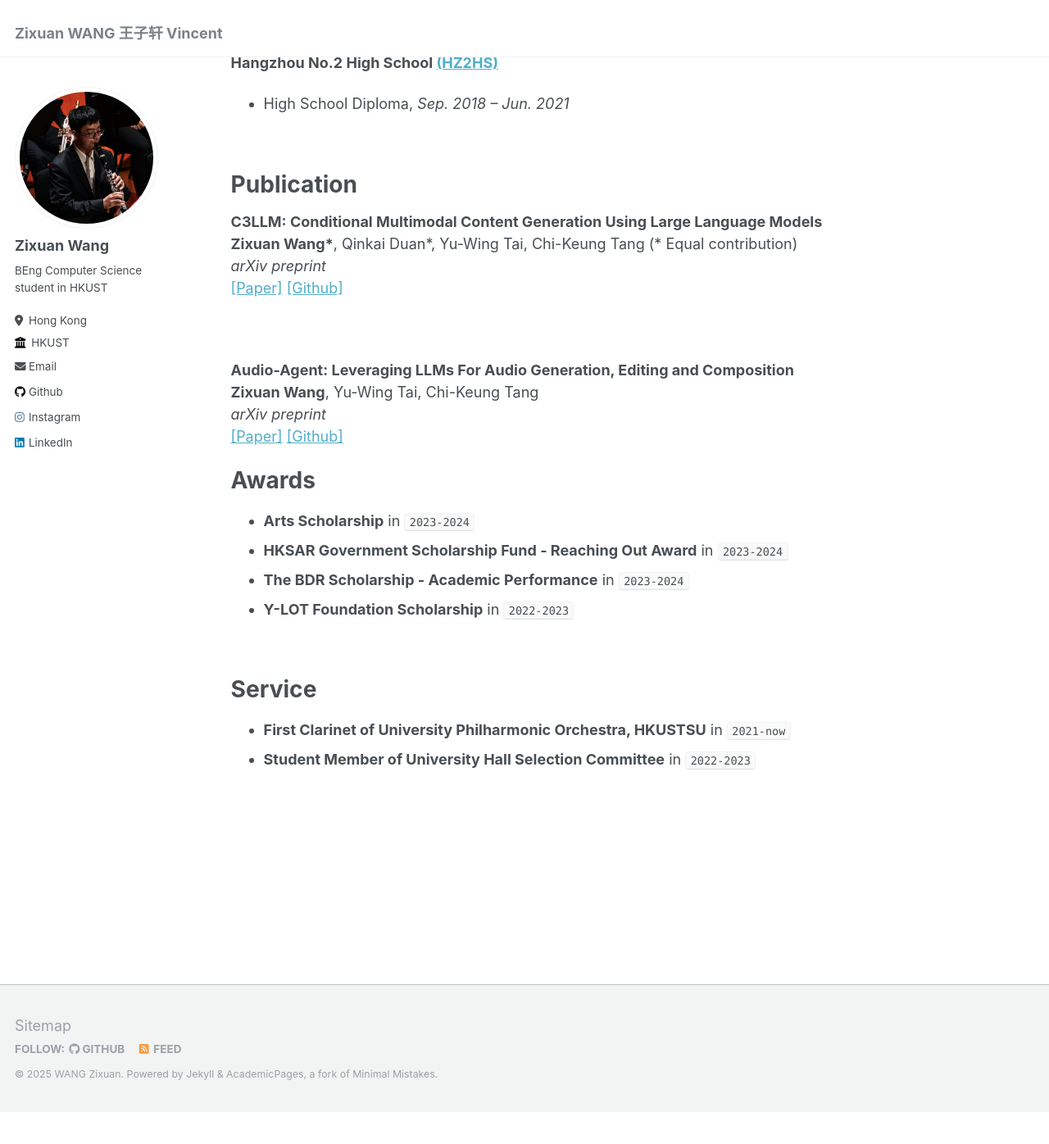
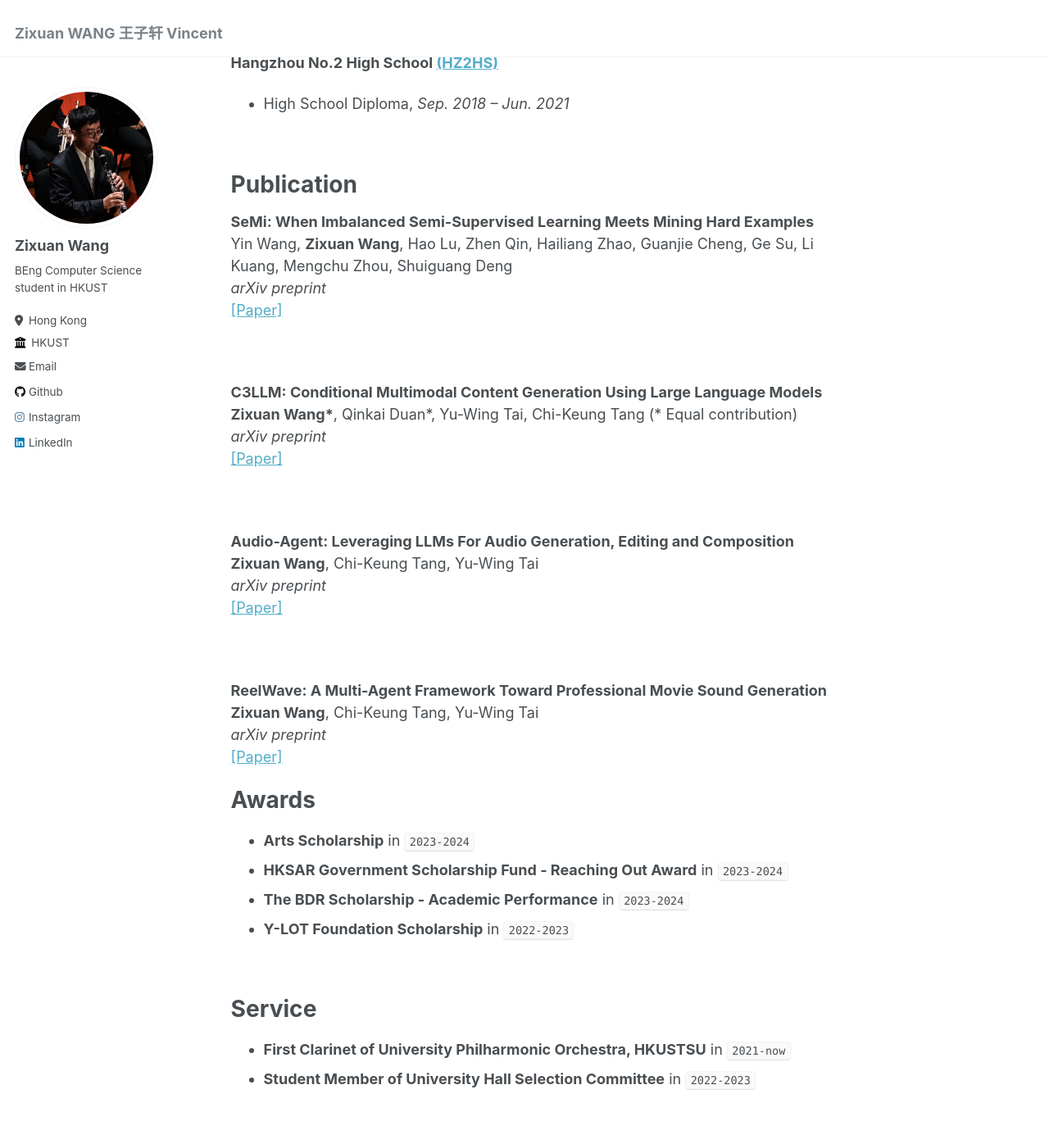
Before and after one commit to Vincent2311/Vincent2311.github.io, a Jekyll site: the page built from _pages/about.md, in a window 1280 px wide and 1400 px high, scrolled down 610 px. Shown: the top 1396 px of the window at 82% size. Built offline with Jekyll 4.4.1, drawn with Linux system fonts in a browser that asks for light colours; before the commit the page ends 1966 px from its top, so only the background shows below that.

Commit message:
Update about.md

```diff
--- a/_pages/about.md
+++ b/_pages/about.md
@@ -29,6 +29,21 @@ Education
 
 Publication
 ======
+
+<div>
+  <p align="left"><strong>
+  SeMi: When Imbalanced Semi-Supervised Learning Meets Mining Hard Examples</strong>
+  <br>
+  Yin Wang, <b>Zixuan Wang</b>, Hao Lu, Zhen Qin, Hailiang Zhao, Guanjie Cheng, Ge Su, Li Kuang, Mengchu Zhou, Shuiguang Deng <br>
+  <em>arXiv preprint</em> <br>
+  <span class="links">
+  <a href="https://arxiv.org/abs/2501.06004" target="_blank">[Paper]</a>
+  </span> </p>
+
+</div>
+
+<br>
+
 <div>
   <p align="left"><strong>
   C3LLM: Conditional Multimodal Content Generation Using Large Language Models</strong>
@@ -37,7 +52,6 @@ Publication
   <em>arXiv preprint</em> <br>
   <span class="links">
   <a href="https://arxiv.org/abs/2405.16136" target="_blank">[Paper]</a>
-  <a href="https://github.com/Vincent2311/C3LLM" target="_blank">[Github]</a>
   </span> </p>
 
 </div>
@@ -48,11 +62,24 @@ Publication
   <p align="left"><strong>
   Audio-Agent: Leveraging LLMs For Audio Generation, Editing and Composition</strong>
   <br>
-  <b>Zixuan Wang</b>, Yu-Wing Tai, Chi-Keung Tang <br>
+  <b>Zixuan Wang</b>, Chi-Keung Tang, Yu-Wing Tai <br>
   <em>arXiv preprint</em> <br>
   <span class="links">
   <a href="https://arxiv.org/abs/2410.03335" target="_blank">[Paper]</a>
-  <a href="https://github.com/Vincent2311/Audio-Agent" target="_blank">[Github]</a>
+  </span> </p>
+
+</div>
+
+<br>
+
+<div>
+  <p align="left"><strong>
+  ReelWave: A Multi-Agent Framework Toward Professional Movie Sound Generation</strong>
+  <br>
+  <b>Zixuan Wang</b>, Chi-Keung Tang, Yu-Wing Tai<br>
+  <em>arXiv preprint</em> <br>
+  <span class="links">
+  <a href="https://arxiv.org/abs/2503.07217" target="_blank">[Paper]</a>
   </span> </p>
 
 </div>
```
